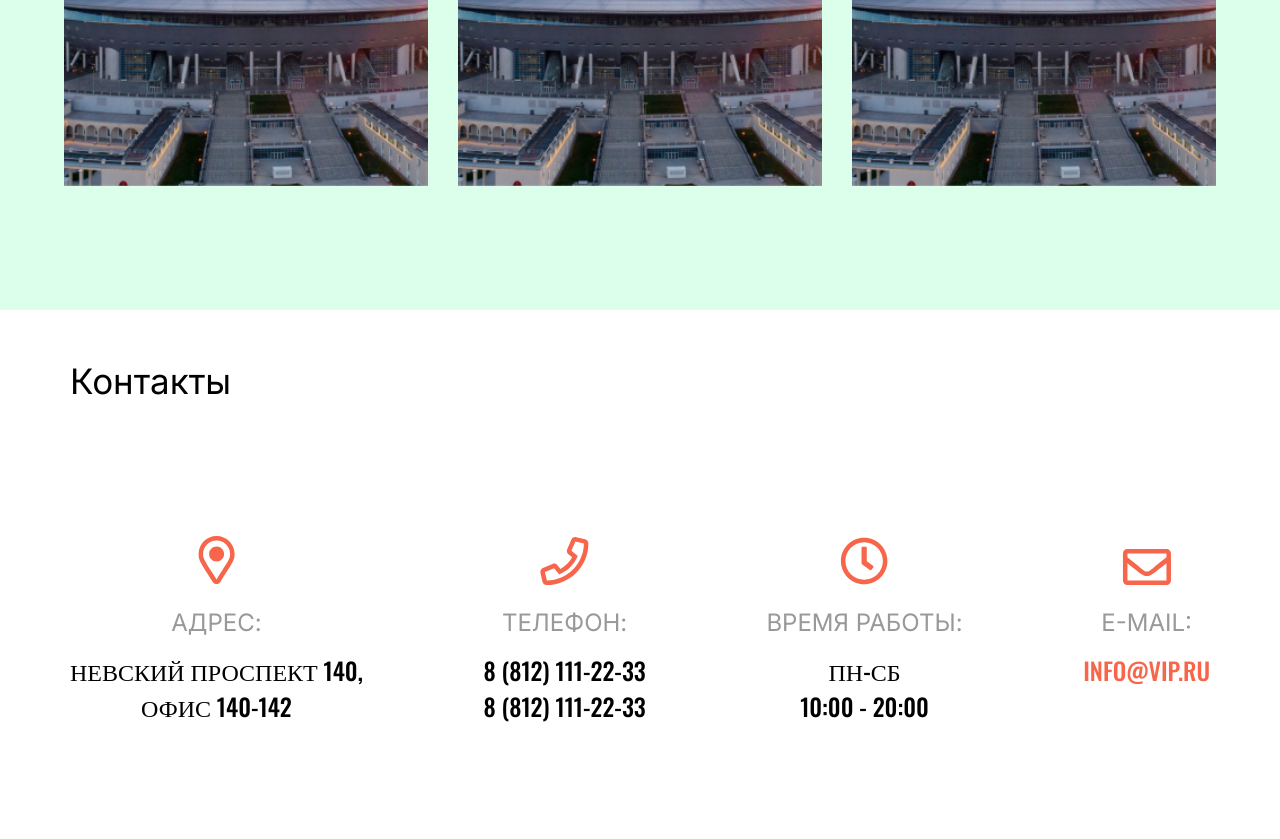
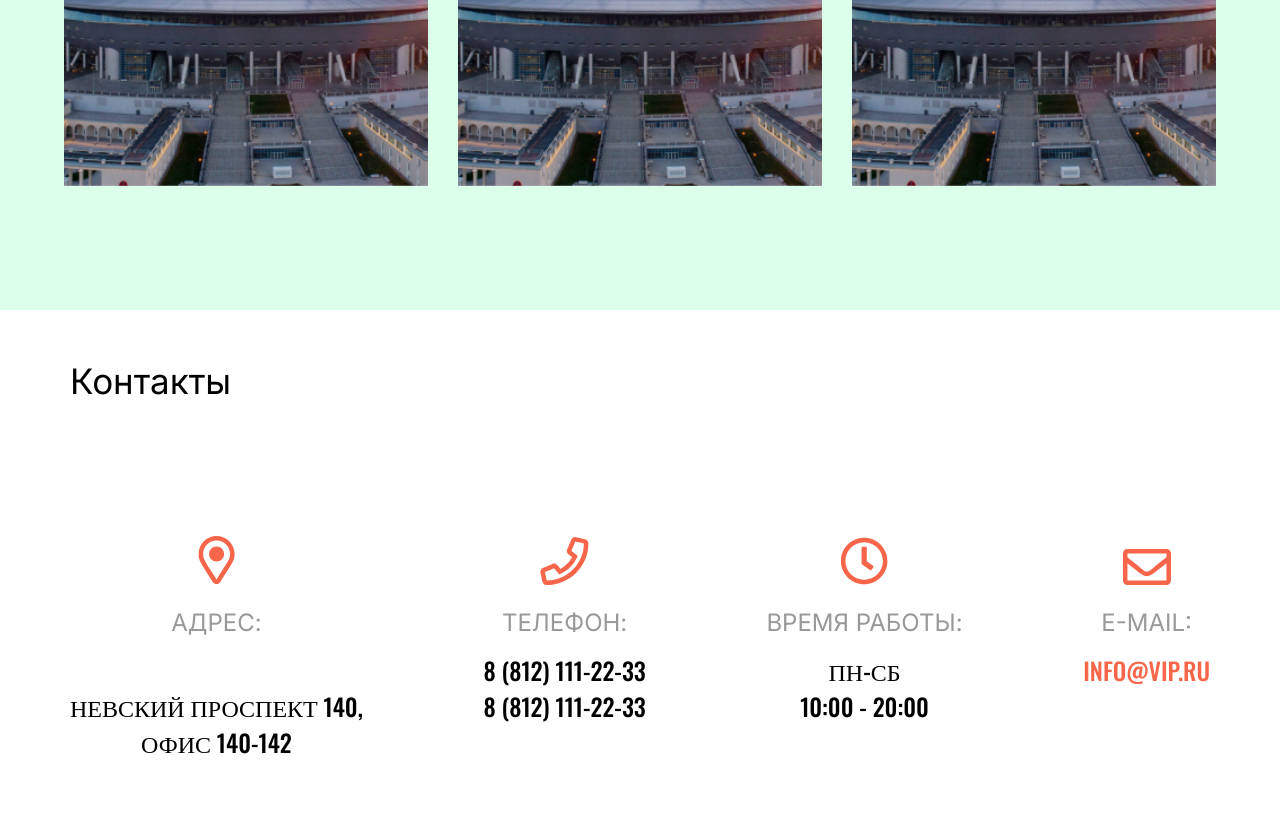
Before and after one commit to KiraSeletska/HW-FE-16-01, a plain HTML site: page project3fin/index.html in a window 1280 px wide. Shown: the part 1114-1953 px from the top of the page. Drawn offline with nearby package versions, Linux system fonts and the light colour scheme.

Commit message:
Add files via upload

```diff
--- a/project3fin/index.html
+++ b/project3fin/index.html
@@ -80,7 +80,7 @@
             <div class="footer-box">
                 <img class="contacts_img" src="./img/4.svg" alt="address" />
                 <h3 class="footer_grey">АДРЕС:</h3>
-                <p class="fooler_black">НЕВСКИЙ ПРОСПЕКТ 140,<br />
+                <p class="fooler_black"><br />НЕВСКИЙ ПРОСПЕКТ 140,<br />
                     ОФИС 140-142</p>
             </div>
             <div class="footer-box">
```
